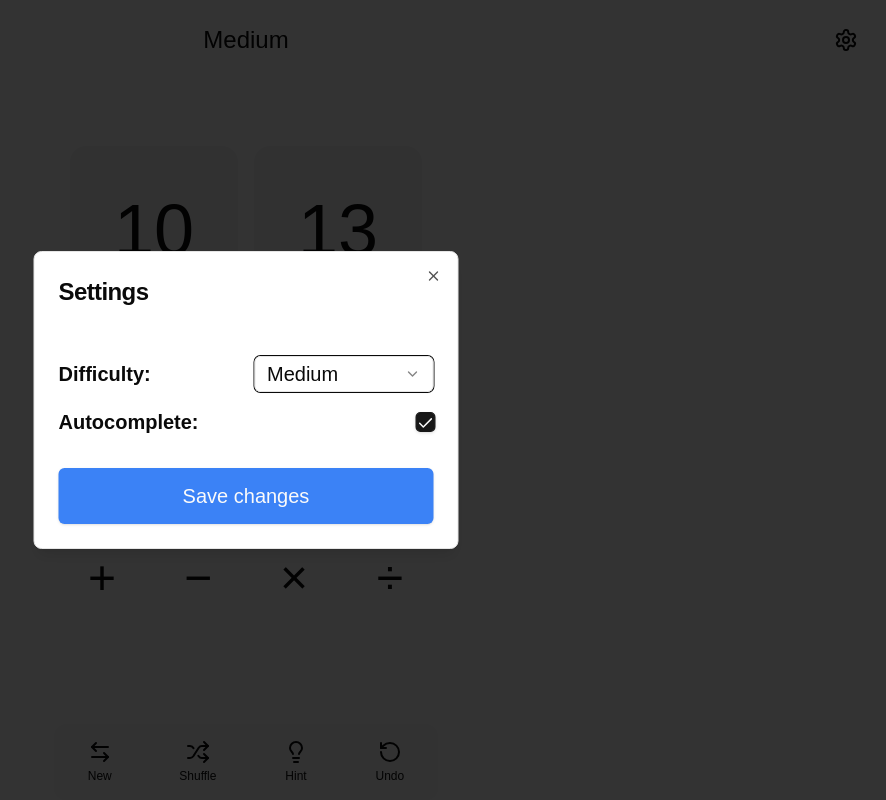
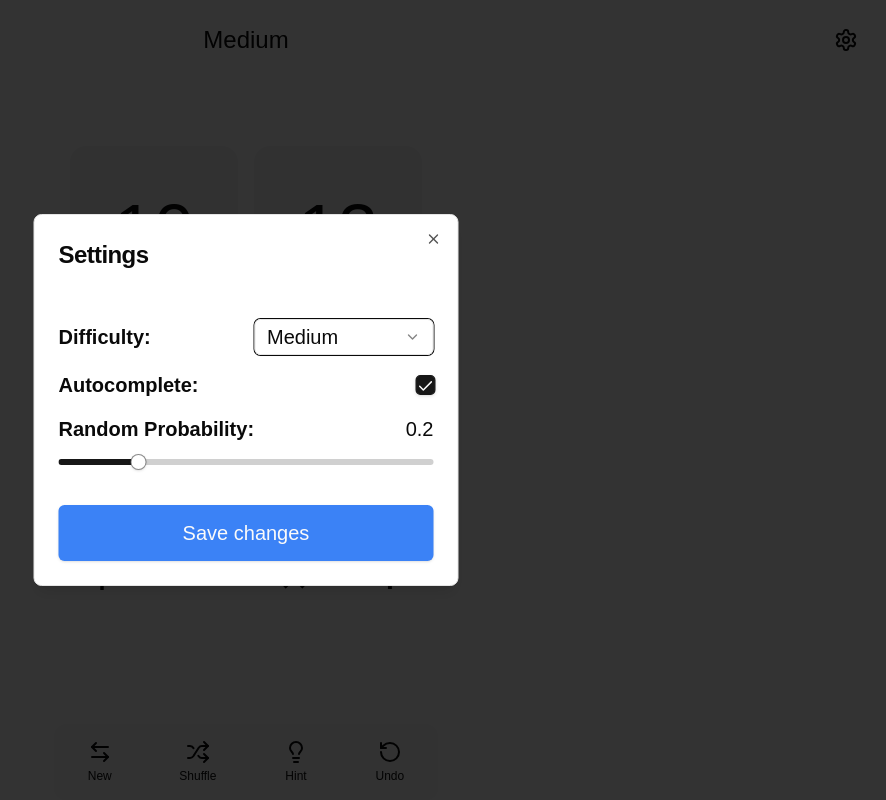
Before and after one commit to dchen327/24-game, a Next.js app: page / in a window 1280 px wide. Both pictures are taken after a click on the element "Medium". Shown: the whole page, without its empty margins (394-1280 px from the left). Built offline with nearby package versions, Linux system fonts and the light colour scheme.

Commit message:
fix repeat bug

```diff
--- a/package.json
+++ b/package.json
@@ -13,6 +13,7 @@
     "@radix-ui/react-dialog": "^1.1.4",
     "@radix-ui/react-label": "^2.1.1",
     "@radix-ui/react-select": "^2.1.4",
+    "@radix-ui/react-slider": "^1.2.2",
     "@radix-ui/react-slot": "^1.1.1",
     "class-variance-authority": "^0.7.1",
     "clsx": "^2.1.1",
--- a/src/app/page.tsx
+++ b/src/app/page.tsx
@@ -18,6 +18,7 @@
 
 const DIFFICULTY_KEY = "game-difficulty";
 const AUTOCOMPLETE_KEY = "game-autocomplete";
+const RANDOM_PROB_KEY = "game-random-prob";
 
 export default function Home() {
   // Initially shuffle puzzles (3 lists easy, med, hard)
@@ -38,10 +39,11 @@
   const [showSolvedModal, setShowSolvedModal] = useState<boolean>(false);
   const [showSettingsModal, setShowSettingsModal] = useState<boolean>(false);
   const [autocomplete, setAutocomplete] = useState<boolean>(true);
-  const randomProb = 0.15; // TODO: make this a setting
+  const [randomProb, setRandomProb] = useState<number>(0.2);
   // Settings form
   const [difficultyForm, setDifficultyForm] = useState<number>(1);
   const [autocompleteForm, setAutocompleteForm] = useState<boolean>(true);
+  const [randomProbForm, setRandomProbForm] = useState<number[]>([0.2]);
 
   // Load initial data: puzzles and stored difficulty
   useEffect(() => {
@@ -65,6 +67,10 @@
       if (storedAutocomplete !== null) {
         setAutocomplete(storedAutocomplete === "true");
       }
+      const storedRandomProb = localStorage.getItem(RANDOM_PROB_KEY);
+      if (storedRandomProb !== null) {
+        setRandomProb(parseFloat(storedRandomProb));
+      }
 
       setLoading(false);
     };
@@ -77,7 +83,7 @@
     if (loading) return;
     const currDifficulty = tempPuzzleDifficulty ?? difficulty;
     const gameNums = gameUtils.shuffle(
-      puzzles[currDifficulty][puzzleIdxs[difficulty]]
+      puzzles[currDifficulty][puzzleIdxs[currDifficulty]]
     );
     setGameNums(gameNums);
     setGameHistory([gameNums]);
@@ -188,6 +194,7 @@
       // normal case: stay on same difficulty and increment
       newPuzzleIdxs[difficulty] =
         (puzzleIdxs[difficulty] + 1) % puzzles[difficulty].length;
+      setTempPuzzleDifficulty(null);
     }
     setPuzzleIdxs(newPuzzleIdxs);
     setSelectedNumIdx(null);
@@ -203,14 +210,17 @@
   const handleOpenSettingsModal = () => {
     setDifficultyForm(difficulty);
     setAutocompleteForm(autocomplete);
+    setRandomProbForm([randomProb]);
     setShowSettingsModal(true);
   };
 
   const handleSaveSettingsClick = () => {
     setDifficulty(difficultyForm);
     setAutocomplete(autocompleteForm);
+    setRandomProb(randomProbForm[0]);
     localStorage.setItem(DIFFICULTY_KEY, difficultyForm.toString());
     localStorage.setItem(AUTOCOMPLETE_KEY, autocompleteForm.toString());
+    localStorage.setItem(RANDOM_PROB_KEY, randomProbForm[0].toString());
     setShowSettingsModal(false);
   };
 
@@ -338,10 +348,12 @@
       <SettingsModal
         open={showSettingsModal}
         onOpenChange={setShowSettingsModal}
-        autocomplete={autocompleteForm}
-        setAutocomplete={setAutocompleteForm}
-        tempDifficultyForm={difficultyForm}
-        setTempDifficultyForm={setDifficultyForm}
+        autocompleteForm={autocompleteForm}
+        setAutocompleteForm={setAutocompleteForm}
+        difficultyForm={difficultyForm}
+        setDifficultyForm={setDifficultyForm}
+        randomProbForm={randomProbForm}
+        setRandomProbForm={setRandomProbForm}
         handleSaveSettingsClick={handleSaveSettingsClick}
       />
     </div>
--- a/src/components/settings-modal.tsx
+++ b/src/components/settings-modal.tsx
@@ -15,24 +15,29 @@
 import { Button } from "@/components/ui/button";
 import { Checkbox } from "./ui/checkbox";
 import { DialogDescription } from "@radix-ui/react-dialog";
+import { Slider } from "./ui/slider";
 
 type SettingsModalProps = {
   open: boolean;
   onOpenChange: (open: boolean) => void;
-  tempDifficultyForm: number;
-  setTempDifficultyForm: (value: number) => void;
-  autocomplete: boolean;
-  setAutocomplete: (value: boolean) => void;
+  difficultyForm: number;
+  setDifficultyForm: (value: number) => void;
+  autocompleteForm: boolean;
+  setAutocompleteForm: (value: boolean) => void;
+  randomProbForm: number[];
+  setRandomProbForm: (value: number[]) => void;
   handleSaveSettingsClick: () => void;
 };
 
 export function SettingsModal({
   open,
   onOpenChange,
-  tempDifficultyForm,
-  setTempDifficultyForm,
-  autocomplete,
-  setAutocomplete,
+  difficultyForm,
+  setDifficultyForm,
+  autocompleteForm,
+  setAutocompleteForm,
+  randomProbForm,
+  setRandomProbForm,
   handleSaveSettingsClick,
 }: SettingsModalProps) {
   return (
@@ -42,14 +47,14 @@
           <DialogTitle className="text-2xl">Settings</DialogTitle>
         </DialogHeader>
         <DialogDescription />
-        <div className="grid gap-4 py-4">
+        <div className="grid gap-4 py-4 mb-2">
           <div className="grid grid-cols-2 items-center gap-4">
             <Label htmlFor="difficulty" className="font-semibold text-xl">
               Difficulty:
             </Label>
             <Select
-              value={tempDifficultyForm.toString()}
-              onValueChange={(value) => setTempDifficultyForm(Number(value))}
+              value={difficultyForm.toString()}
+              onValueChange={(value) => setDifficultyForm(Number(value))}
             >
               <SelectTrigger className="text-xl">
                 <SelectValue placeholder="Select difficulty" />
@@ -67,19 +72,40 @@
               </SelectContent>
             </Select>
           </div>
-          <div className="grid grid-cols-2 items-center gap-4">
-            <Label htmlFor="autocomplete" className="font-semibold text-xl">
+          <div className="grid grid-cols-3 items-center gap-4">
+            <Label
+              htmlFor="autocomplete"
+              className="col-span-2 font-semibold text-xl"
+            >
               Autocomplete:
             </Label>
             <div className="flex justify-end">
               <Checkbox
                 id="autocomplete"
-                checked={autocomplete}
-                onCheckedChange={setAutocomplete}
+                checked={autocompleteForm}
+                onCheckedChange={setAutocompleteForm}
                 aria-label="Toggle autocomplete"
                 className="scale-125"
               />
             </div>
+          </div>
+          <div className="grid grid-cols-3 items-center gap-4">
+            <Label
+              htmlFor="randomProb"
+              className="col-span-2 font-semibold text-xl"
+            >
+              Random Probability:
+            </Label>
+            <div className="text-xl text-right">{randomProbForm[0]}</div>
+            <Slider
+              id="randomProb"
+              value={randomProbForm}
+              onValueChange={setRandomProbForm}
+              min={0}
+              max={1}
+              step={0.1}
+              className="col-span-3 w-full"
+            />
           </div>
         </div>
         <Button
--- /dev/null
+++ b/src/components/ui/slider.tsx
@@ -0,0 +1,28 @@
+"use client"
+
+import * as React from "react"
+import * as SliderPrimitive from "@radix-ui/react-slider"
+
+import { cn } from "@/lib/utils"
+
+const Slider = React.forwardRef<
+  React.ElementRef<typeof SliderPrimitive.Root>,
+  React.ComponentPropsWithoutRef<typeof SliderPrimitive.Root>
+>(({ className, ...props }, ref) => (
+  <SliderPrimitive.Root
+    ref={ref}
+    className={cn(
+      "relative flex w-full touch-none select-none items-center",
+      className
+    )}
+    {...props}
+  >
+    <SliderPrimitive.Track className="relative h-1.5 w-full grow overflow-hidden rounded-full bg-primary/20">
+      <SliderPrimitive.Range className="absolute h-full bg-primary" />
+    </SliderPrimitive.Track>
+    <SliderPrimitive.Thumb className="block h-4 w-4 rounded-full border border-primary/50 bg-background shadow transition-colors focus-visible:outline-none focus-visible:ring-1 focus-visible:ring-ring disabled:pointer-events-none disabled:opacity-50" />
+  </SliderPrimitive.Root>
+))
+Slider.displayName = SliderPrimitive.Root.displayName
+
+export { Slider }
```
Also changed, not shown: 1 other file (tests, documents, lock files or other folders).
